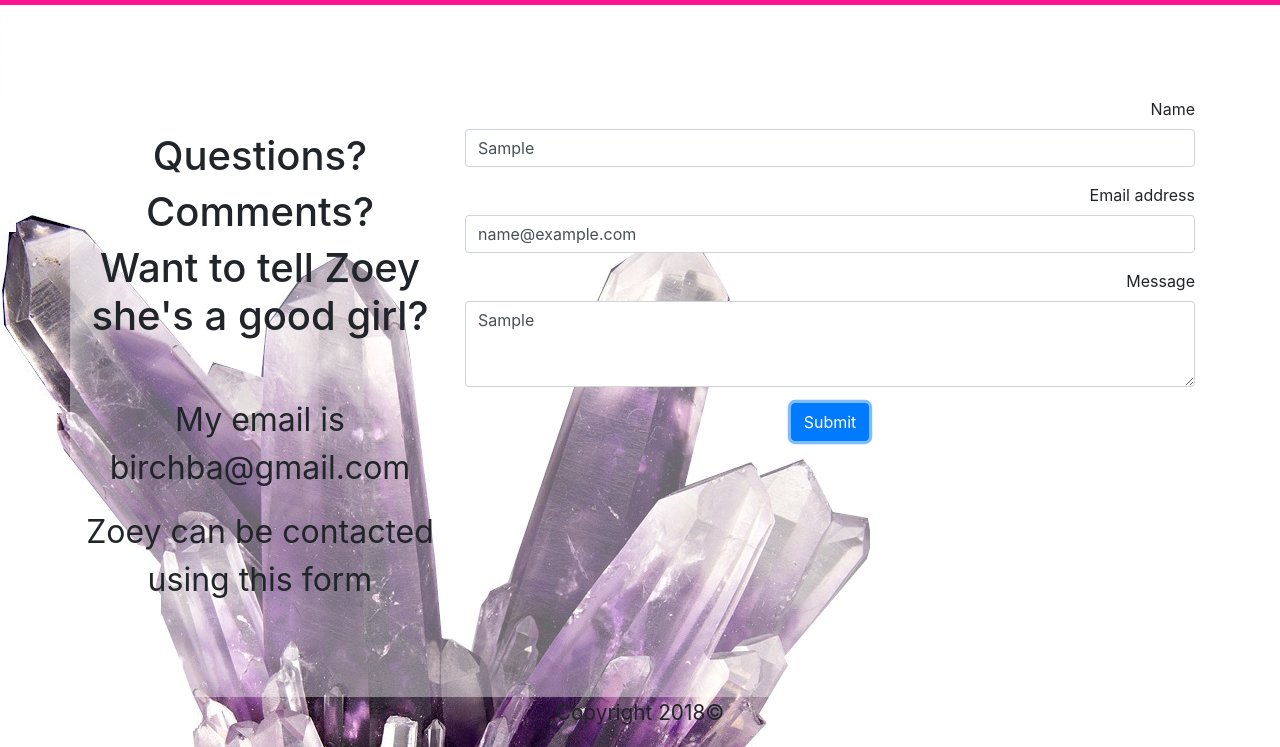
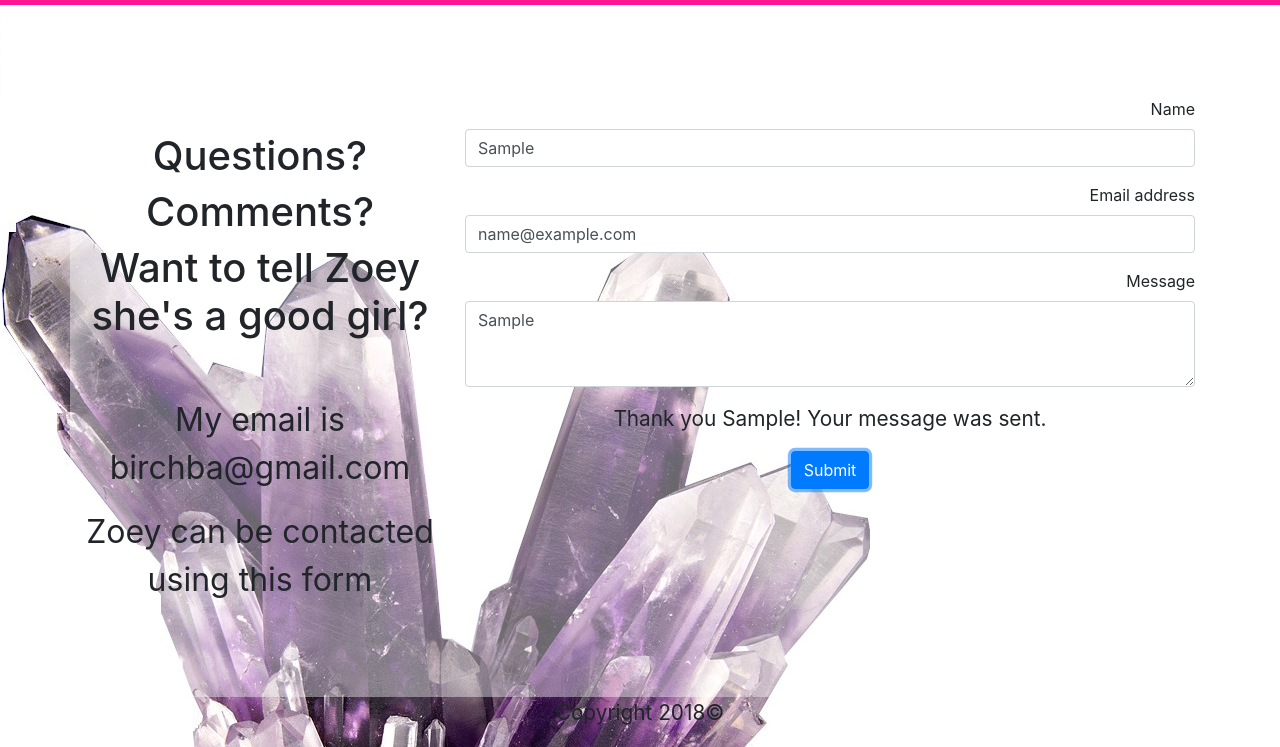
Before and after one commit to bonnie-bee/Portfolio, a plain HTML site: page index.html in a window 1280 px wide. Both pictures are taken after typing "Sample", "name@example.com", "Sample" into the empty fields and a click on the button "Submit". Shown: the part 3102-3849 px from the top of the page. Drawn offline with nearby package versions, Linux system fonts and the light colour scheme; no server answers; a web font is replaced by a local one.

Commit message:
Added firebase to the contact form for now so can actually save messages

```diff
--- a/index.html
+++ b/index.html
@@ -316,7 +316,7 @@
                             <textarea class="form-control" id="textEntry" rows="3"></textarea>
                         </div>
                     </form>
-                    <button type="submit" class="btn btn-primary align-right">Submit</button>
+                    <button type="submit" class="btn btn-primary align-right" id="subBtn">Submit</button>
                 </div>
             </div>
         </div>
@@ -337,7 +337,8 @@
         crossorigin="anonymous"></script>
     <script src="https://stackpath.bootstrapcdn.com/bootstrap/4.1.1/js/bootstrap.min.js" integrity="sha384-smHYKdLADwkXOn1EmN1qk/HfnUcbVRZyYmZ4qpPea6sjB/pTJ0euyQp0Mk8ck+5T"
         crossorigin="anonymous"></script>
-    <!-- <script src="smoothScroll.js"></script> -->
+    <script src="https://www.gstatic.com/firebasejs/5.2.0/firebase.js"></script>
+
     <script src="page.js"></script>
 
 
--- a/page.js
+++ b/page.js
@@ -1,3 +1,18 @@
+
+  // Initialize Firebase
+  var config = {
+    apiKey: "AIzaSyD44UsYQIDfL_LWagMK6Rg7fpsFLbE72Mw",
+    authDomain: "site-messages.firebaseapp.com",
+    databaseURL: "https://site-messages.firebaseio.com",
+    projectId: "site-messages",
+    storageBucket: "",
+    messagingSenderId: "985516686707"
+  };
+  firebase.initializeApp(config);
+
+
+
+
 const pic1 = $('#zoAndMe')
 const pic2 = $('#halloweenZo')
 const pic3 = $('#parkZo')
@@ -65,6 +80,28 @@ function hidePic6(){
 }
 
 
-// $('#zoeyLink').querySelector('#zoey').scrollIntoView({
-//     behavior: 'smooth'
-//   });
+
+
+
+
+$('#subBtn').on('click', function(){
+    const database = firebase.database().ref();
+const userName = $('#nameEntry');
+const userEmail = $('#emailEntry');
+const userMessage = $('#textEntry');
+    console.log(userName, userEmail, userMessage)
+    event.preventDefault();
+    database.push({
+        Name: userName.val(),
+        Email: userEmail.val(),
+        Message: userMessage.val()
+    });
+    userName.empty();
+    userEmail.empty();
+    userMessage.empty();
+
+    let successMes = (`<p id="youDidIt">Thank you ${userName.val().trim()}! Your message was sent.</p>`)
+
+    $('#contactForm').append(successMes);
+
+})
```
